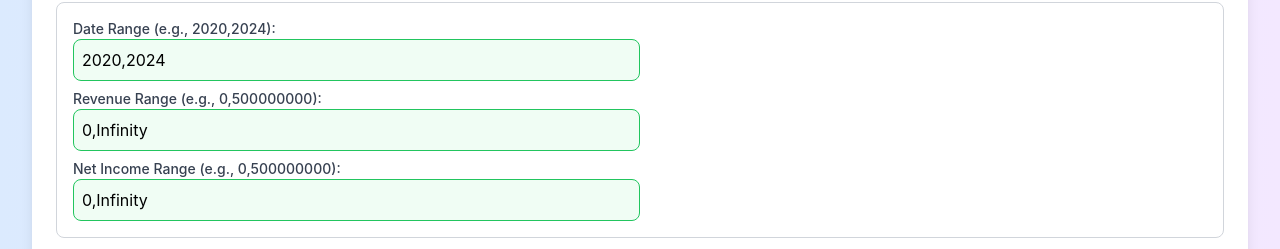
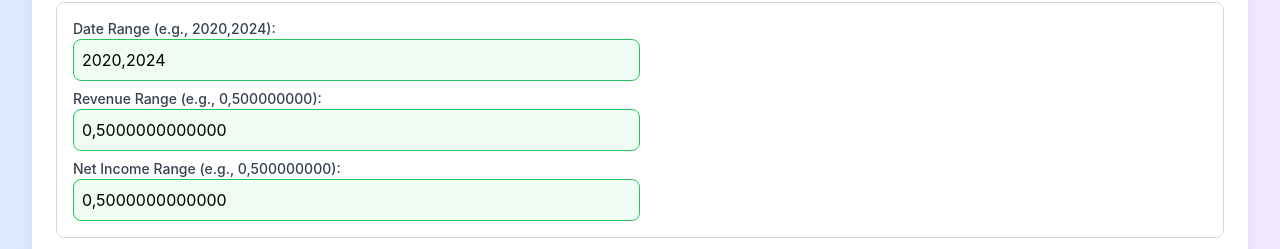
Before and after one commit to soyRex-codes/financial-data-app, a React (Create React App) app: page / in a window 1280 px wide. Shown: the part 102-351 px from the top of the page. Built offline with nearby package versions, Linux system fonts and the light colour scheme; no server answers.

Commit message:
new commit number fix

```diff
--- a/src/App.js
+++ b/src/App.js
@@ -10,7 +10,7 @@ const App = () => {
 ------------------------------------------------------------------------------------------------ */
   const [data, setData] = useState([]);
   const [filteredData, setFilteredData] = useState([]);
-  const [filters, setFilters] = useState({ dateRange: [2020, 2024], revenue: [0, Infinity], netIncome: [0, Infinity] });
+  const [filters, setFilters] = useState({ dateRange: [2020, 2024], revenue: [0, 5000000000000], netIncome: [0, 5000000000000] });
   const [sortConfig, setSortConfig] = React.useState(null);
 
 /*------------------------------------------------------------------------------------------------
```
